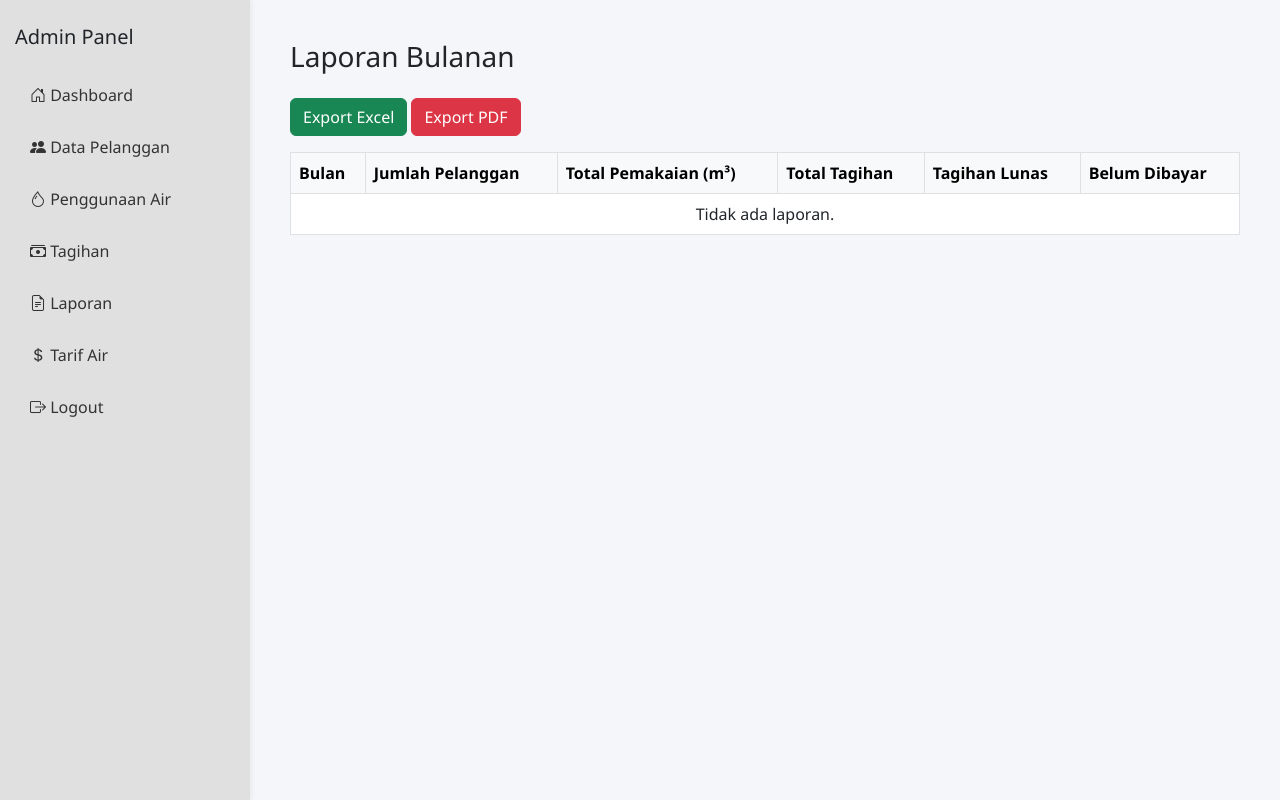
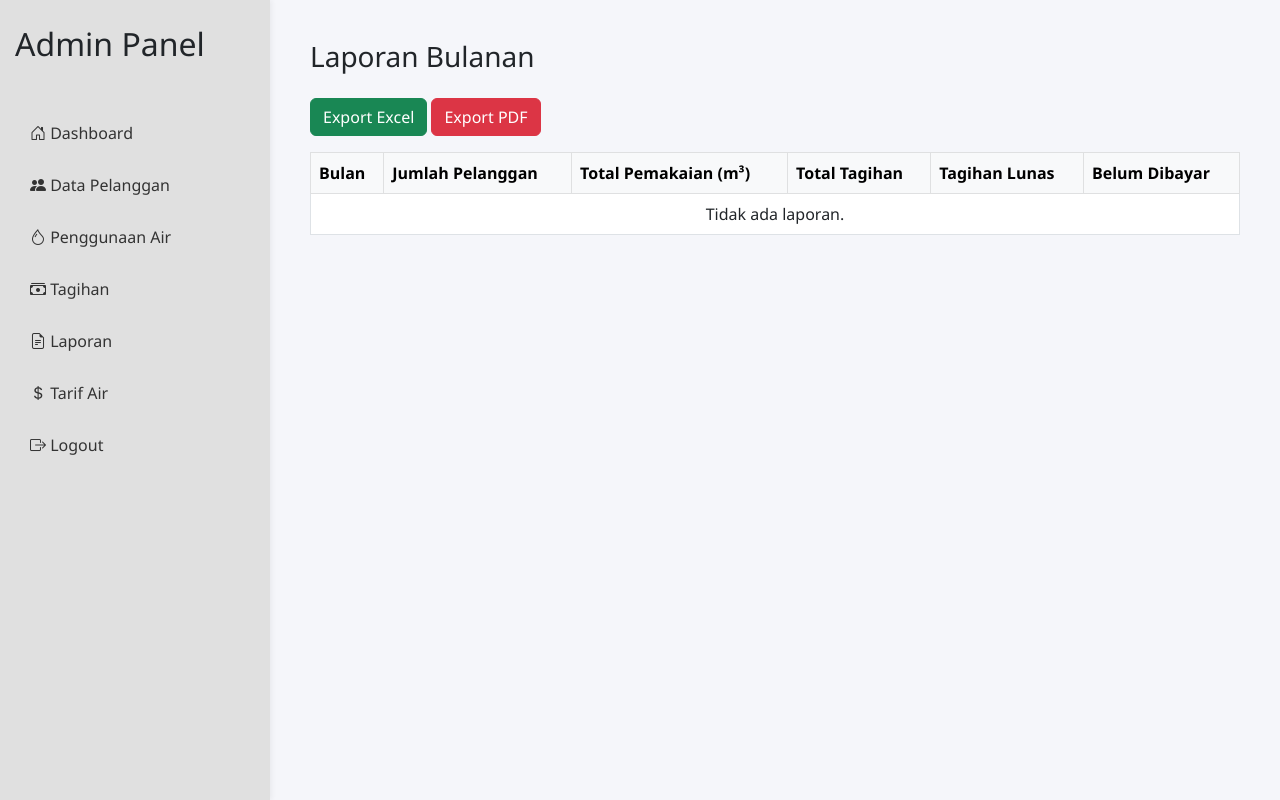
Before and after one commit to meryzennn/Tagihan-air, a CodeIgniter 4 app: the page made by app/Views/admin/laporan/index.php in a window 1280 px wide. Run offline with PHP 8.4 and a stand-in for CodeIgniter, Linux system fonts and the light colour scheme; the template is opened without the code that fills it, so the values that code supplies are empty; some libraries are stand-ins or nearby versions.

Commit message:
Enhance sidebar layout: increase width for better visibility; update header size for improved hierarchy.

```diff
--- a/app/Views/layouts/admin_layout.php
+++ b/app/Views/layouts/admin_layout.php
@@ -20,7 +20,7 @@
       font-family: 'Segoe UI', sans-serif;
     }
     .sidebar {
-      width: 250px;
+      width: 270px;
       background: #e0e0e0;
       padding: 25px 15px;
       box-shadow: 2px 0 5px rgba(0,0,0,0.05);
@@ -53,7 +53,7 @@
 
 <!-- Sidebar -->
 <div class="sidebar">
-  <h5 class="mb-4">Admin Panel</h5>
+  <h2 class="mb-5">Admin Panel</h2>
 
   <a href="<?= base_url('/dashboard/admin') ?>" class="<?= $currentUri === 'dashboard' ? 'active' : '' ?>">
     <i class="bi bi-house-door"></i> Dashboard
@@ -107,6 +107,7 @@
       cancelButtonColor: '#6c757d',
       confirmButtonText: 'Ya, logout',
       cancelButtonText: 'Batal',
+
       color: '#333'
     }).then((result) => {
       if (result.isConfirmed) {
```
